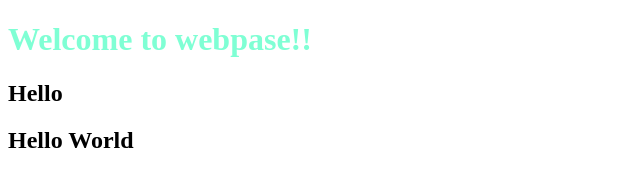
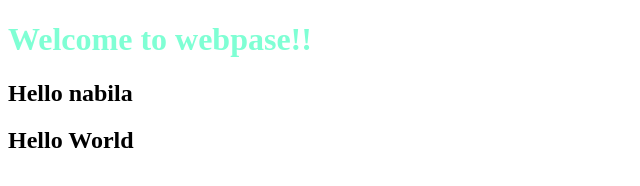
Before and after one commit to Jobaer-Ahamed/learling, a plain HTML site: page hello.html in a window 1280 px wide. Shown: the full height of the page, 0-640 px from the left. Drawn offline with Linux system fonts and the light colour scheme.

Commit message:
Update hello.html

```diff
--- a/hello.html
+++ b/hello.html
@@ -5,7 +5,7 @@
         <title>Hello</title>
         <body>
             <h1 style="color:aquamarine">Welcome to webpase!!</h1>
-            <h2>Hello<h2>
+            <h2>Hello nabila<h2>
             Hello World
         </body>
     </head>
```
